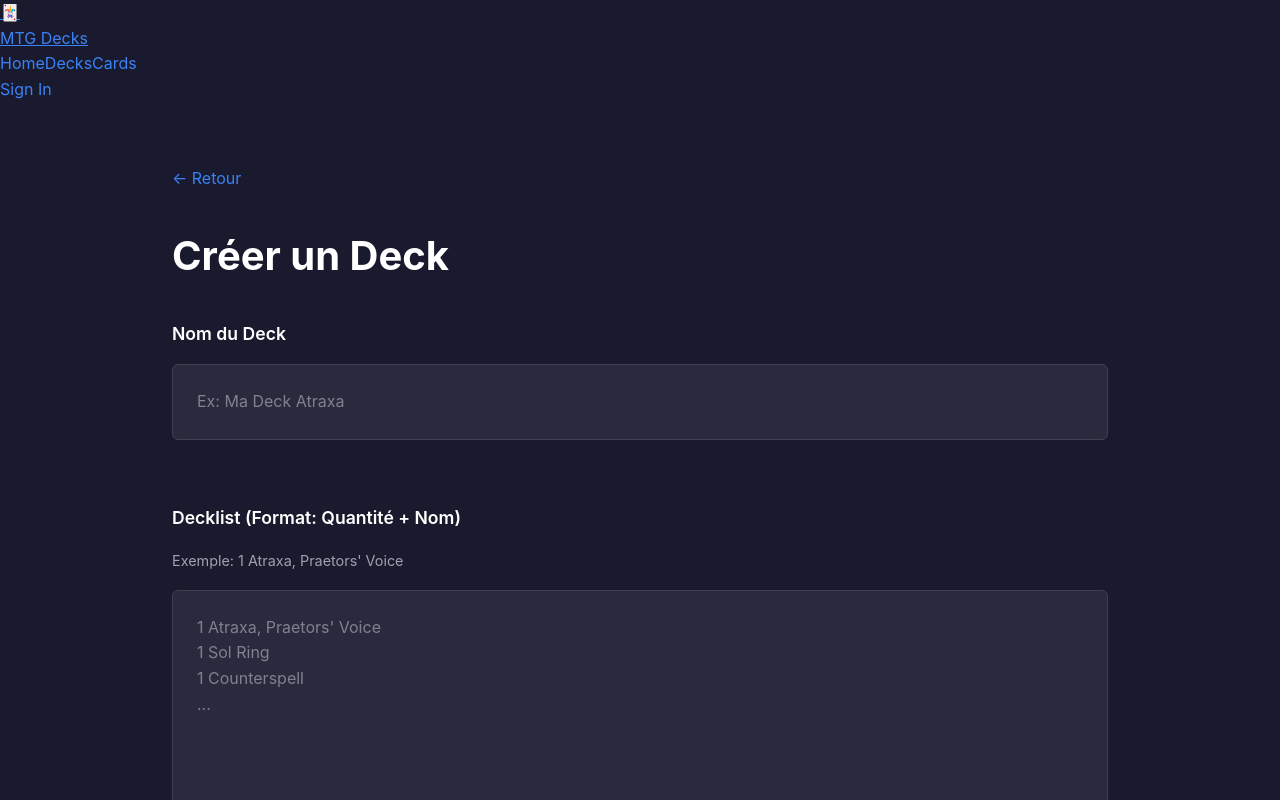
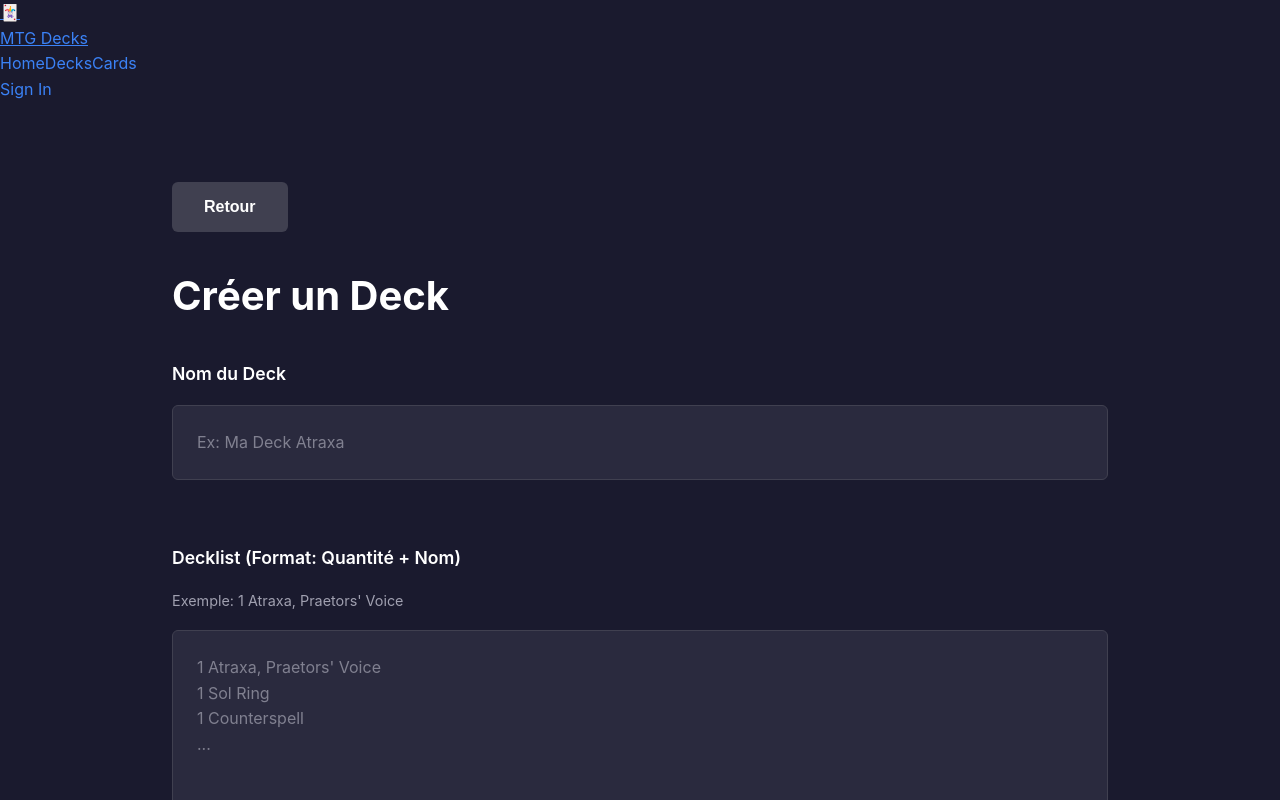
Before and after one commit to Antho-3387/ORM, a Next.js app in the folder orm/: page /decks/create in a window 1280 px wide. Shown: the top 800 px of the page. Built offline with nearby package versions, Linux system fonts and the light colour scheme.

Commit message:
Remove emojis and convert return link to button

```diff
--- a/orm/app/decks/create/page.tsx
+++ b/orm/app/decks/create/page.tsx
@@ -35,8 +35,10 @@ export default function CreateDeckPage() {
 
   return (
     <main style={{ maxWidth: '1000px', margin: '0 auto', padding: '4rem 2rem' }}>
-      <Link href="/" style={{ color: '#3b82f6', marginBottom: '2rem', display: 'block' }}>
-        ← Retour
+      <Link href="/">
+        <button style={{ background: '#404050', marginBottom: '2rem' }}>
+          Retour
+        </button>
       </Link>
 
       <h1>Créer un Deck</h1>
@@ -70,7 +72,7 @@ export default function CreateDeckPage() {
 
         <div>
           <button type="submit">
-            {saved ? '✓ Sauvegardé!' : 'Sauvegarder le Deck'}
+            {saved ? 'Sauvegardé!' : 'Sauvegarder le Deck'}
           </button>
           <Link href="/">
             <button type="button" style={{ background: '#404050', marginLeft: '0' }}>
--- a/orm/app/page.tsx
+++ b/orm/app/page.tsx
@@ -10,7 +10,7 @@ export default function Home() {
 
       <Link href="/decks/create">
         <button>
-          + Créer un Deck
+          Créer un Deck
         </button>
       </Link>
 
```
